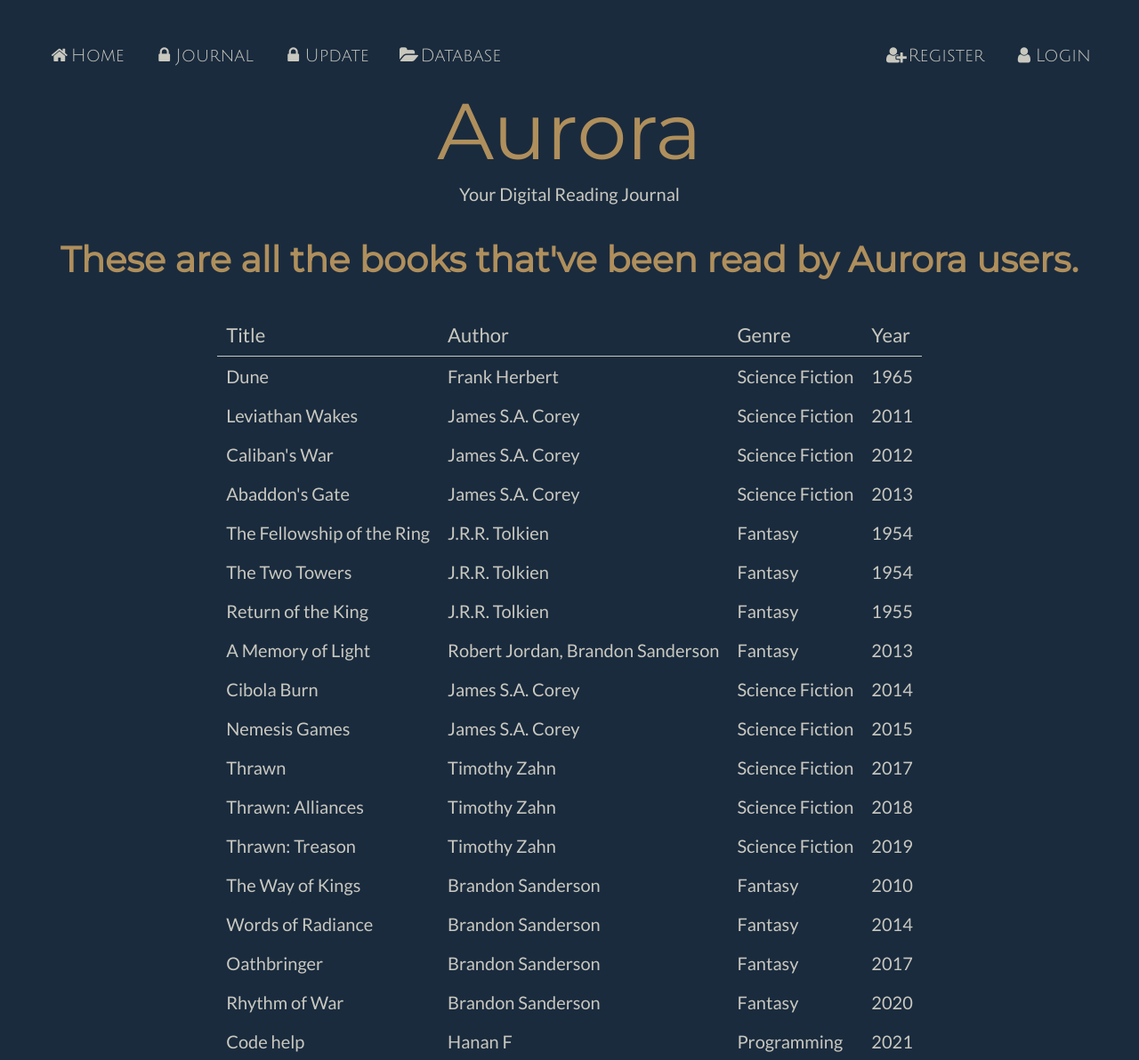
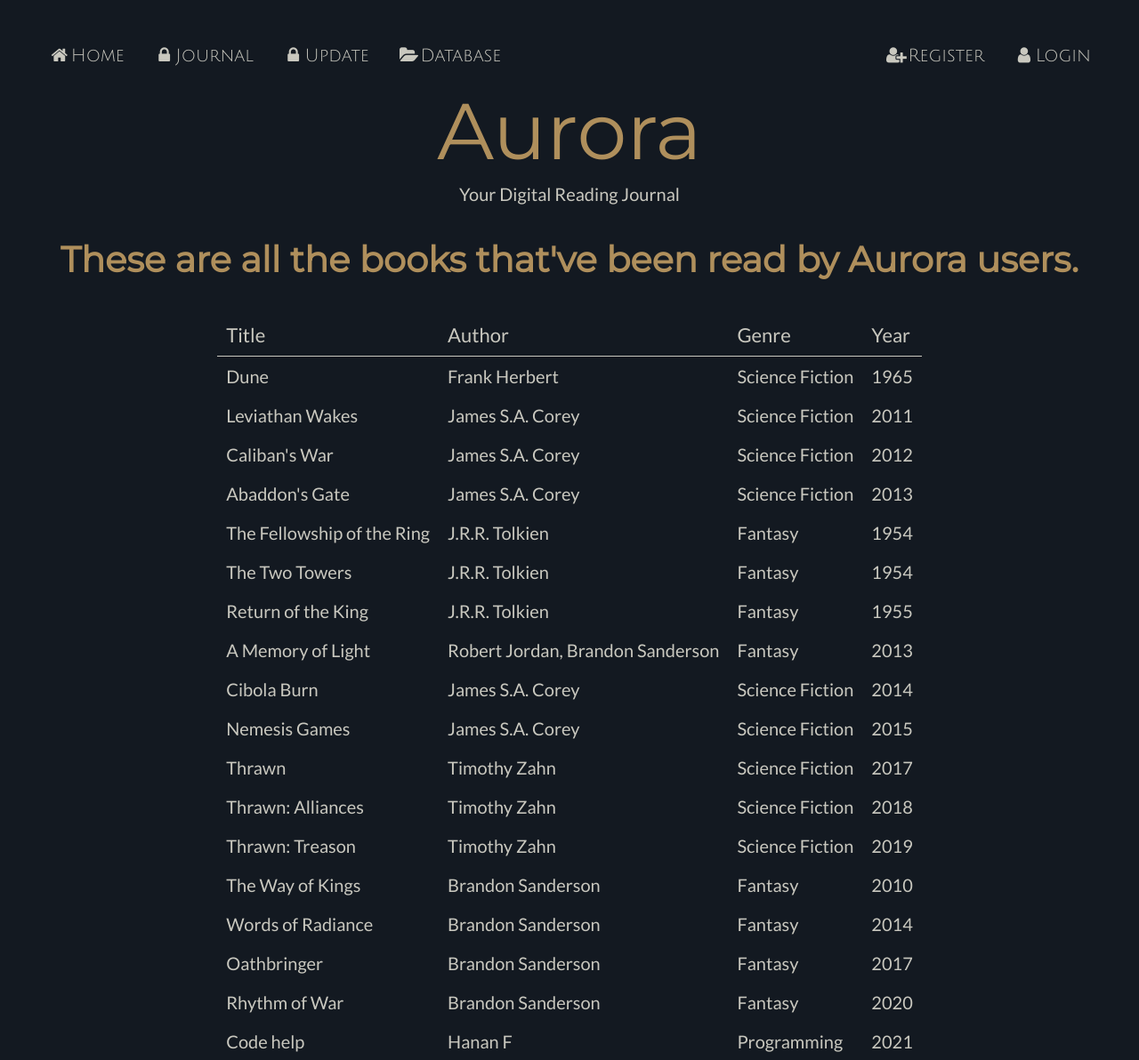
Before and after one commit to StephenHuang17253/aurora, a Flask app: page /books in a window 1280 px wide. Shown: the top 1192 px of the page at 89% size. Run offline with Flask 2, Linux system fonts and the light colour scheme; data comes from the database, SQL or seed files in the repository.

Commit message:
0.61 - Change background colour after feedback

```diff
--- a/static/styles.css
+++ b/static/styles.css
@@ -18,7 +18,7 @@
 /*Main Colour Theme */
 
 :root {
-    --bg-color: #1a2b3e;
+    --bg-color: #131921; /*Old Colour: #1a2b3e*/
     --main-color: #af8f5c;
     --sub-color: #3a506c;
     --text-color: #c9c8bf;
```
